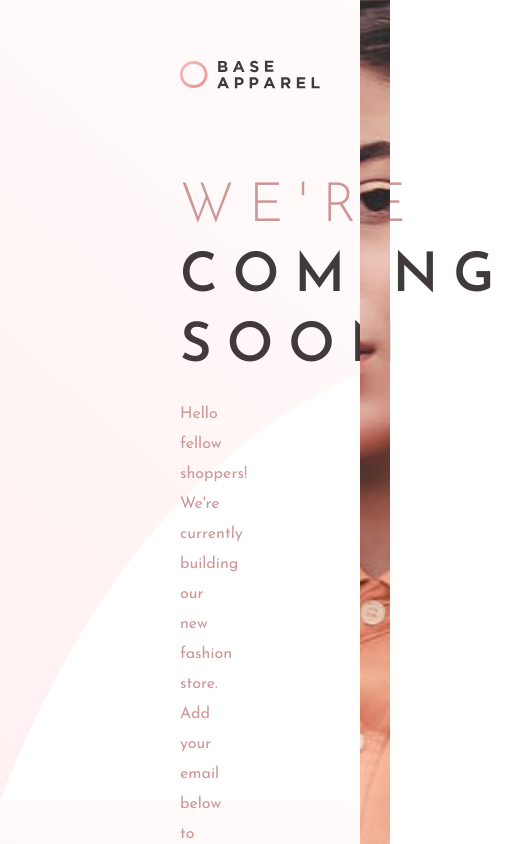
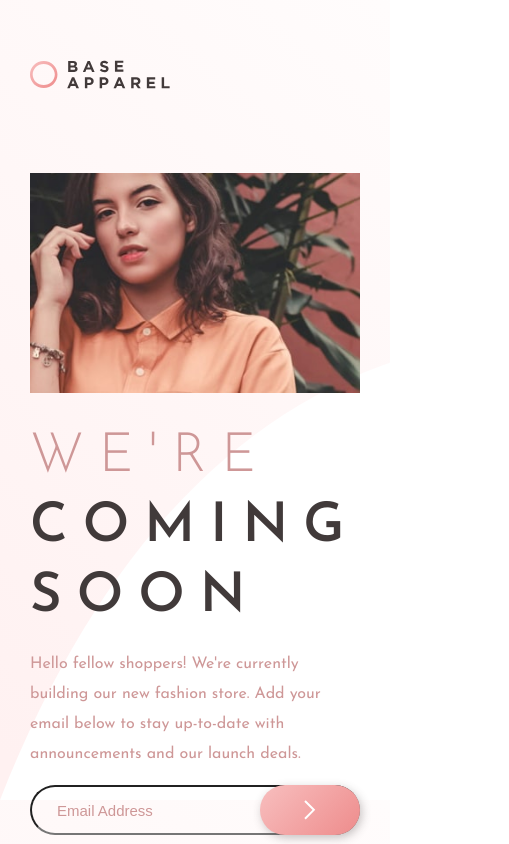
Before and after one commit to Calvin087/front-end-training-fa1, a plain HTML site: page index.html in a window 390 px wide. Shown: the top 844 px of the page, 509 px wide, since content can reach past the window. Drawn offline with Linux system fonts and the light colour scheme.

Commit message:
training

```diff
--- a/index.html
+++ b/index.html
@@ -22,6 +22,8 @@
   <div class="left">
     <img class="logo" src="./images/logo.svg">
 
+    <div class="inner-container">
+      <img class="bg-mobile" src="./images/hero-mobile.jpg">
       <h1>
         <span>We're</span></br>
         <strong>coming soon</strong>
@@ -42,11 +44,11 @@
       </form>
 
     </div>
+  </div>
 
   <div class="right bg-hero"></div>
 
 </container>
-
   <footer>
     <p class="attribution">
       Challenge by <a href="https://www.frontendmentor.io?ref=challenge" target="_blank">Frontend Mentor</a>.
--- a/style.css
+++ b/style.css
@@ -16,6 +16,10 @@ body {
 .logo {
     margin: 60px 10px 80px 0px;
     width: 140px;
+}
+
+.bg-mobile {
+    display: none;
 }
 
 .container {
@@ -48,6 +52,11 @@ p {
     padding: 0 180px;
 }
 
+.inner-container {
+    /* max-width: 400px; */
+}
+
+
 .right {
     width: 40%;
 }
@@ -70,6 +79,10 @@ input {
     width: 100%;
     font-size: 15px;
     height: 50px;
+}
+
+input::placeholder {
+    color:  hsl(0, 36%, 70%);
 }
 
 button {
@@ -123,6 +136,24 @@ button:hover {
     );
 }
 
+@media (max-width: 960px) {
+    .left {
+        width: 100%;
+        padding: 0px 30px 0px 30px;
+    }
+
+    .right {
+        display: none;
+    }
+
+    .bg-mobile {
+        display: block;
+        max-width: 100%;
+        padding-bottom: 30px;
+    }
+
+}
+
 /*
 # Front-end Style Guide
 
```
Lines whose indentation alone changed are shown as unchanged.
